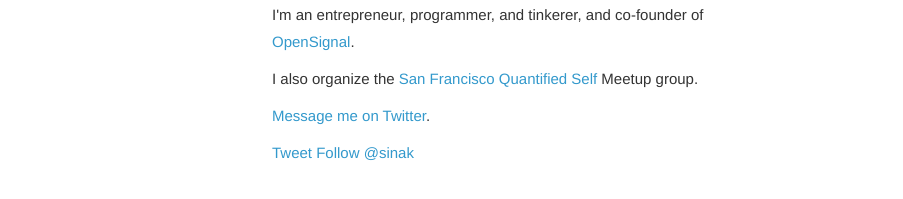
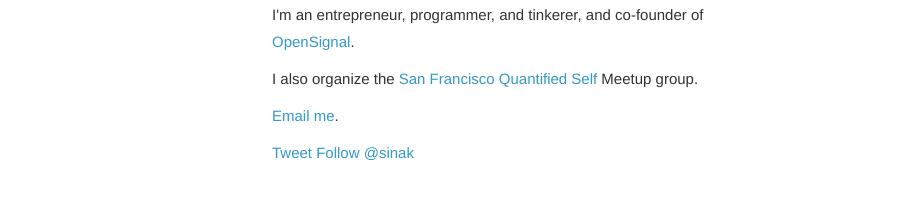
Before and after one commit to sinak/sinak.github.com, a Jekyll site: the page built from _posts/2013-02-03-unlocking-phones.md, in a window 1280 px wide and 900 px high, scrolled down 4815 px. Shown: the part 574-773 px from the top of the window, without its empty margins (178-1081 px from the left). Built offline with Jekyll 4.4.1, drawn with Linux system fonts in a browser that asks for light colours; nearby versions of some CDN libraries; some web fonts are replaced; Markdown is read by kramdown in place of the engine named in the settings; comment, search, counter and statistics services are not loaded.

Commit message:
added email

```diff
--- a/_layouts/post.html
+++ b/_layouts/post.html
@@ -47,7 +47,7 @@ layout: layout
       <p>I'm an entrepreneur, programmer, and tinkerer, and co-founder of <a href="http://opensignal.com">OpenSignal</a>. </p>
       <p>I also organize the <a href="http://meetup.com/San-Francisco-Quantified-Self/">San Francisco Quantified Self</a> Meetup group.</p>
 
-      <p><a href="https://twitter.com/sinak" target="_blank">Message me on Twitter</a>.</p>
+      <p><a href="mailto:sina.khanifar@gmail.com" target="_blank">Email me</a>.</p>
       <p>
       <a href="http://twitter.com/share" class="twitter-share-button" data-count="none" data-via="sinak">Tweet</a>
       <a href="http://twitter.com/sinak" class="twitter-follow-button" data-show-count="false">Follow @sinak</a>
```
